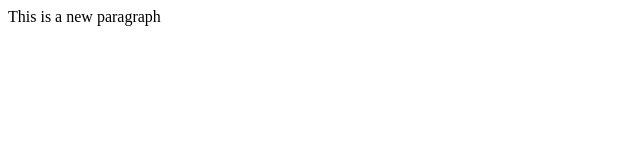
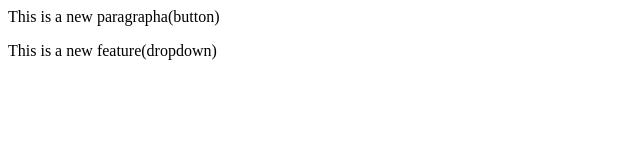
Before and after one commit to rahulajnar/pro_01, a plain HTML site: page index.html in a window 1280 px wide. Shown: the whole page, without its empty margins (0-640 px from the left). Drawn offline with Linux system fonts and the light colour scheme.

Commit message:
add both features

```diff
--- a/index.html
+++ b/index.html
@@ -1,3 +1,4 @@
 <p>
-    This is a new paragraph
+    This is a new paragrapha(button)
 </p>
+<p>This is a new feature(dropdown)</p>
```
